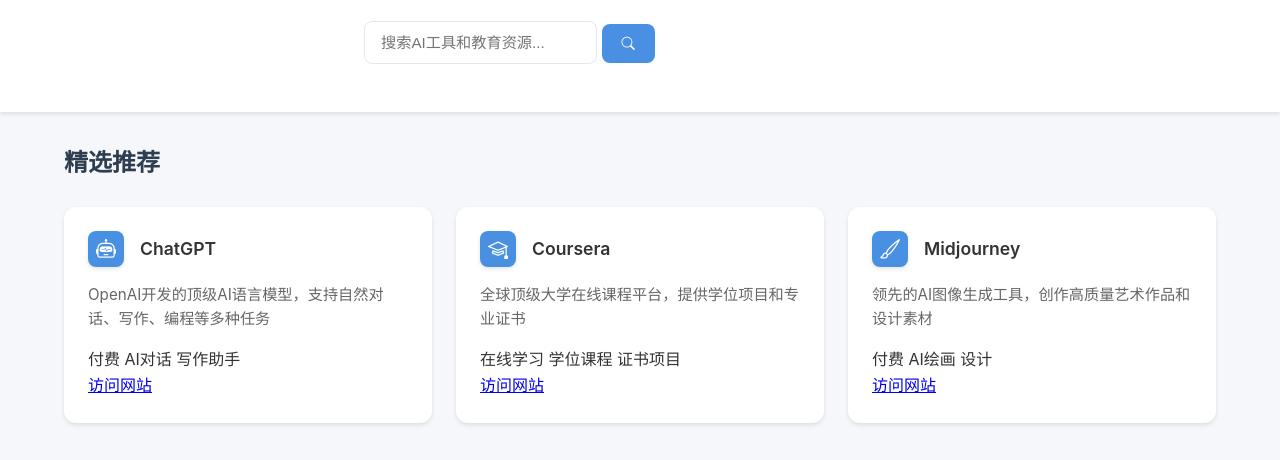
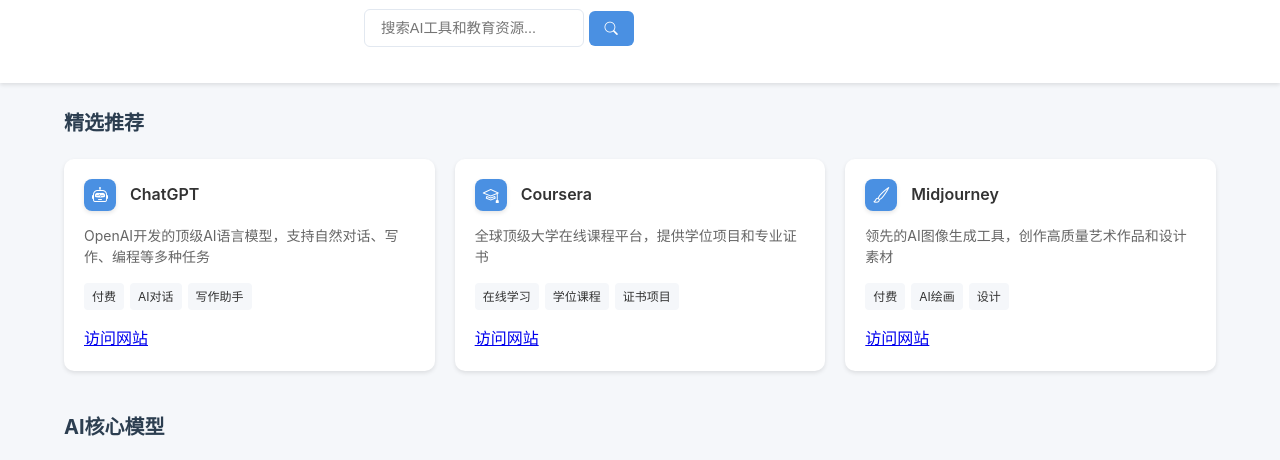
Before and after one commit to ouu25/ai-nav, a plain HTML site: page index.html in a window 1280 px wide. Shown: the part 65-525 px from the top of the page. Drawn offline with nearby package versions, Linux system fonts and the light colour scheme.

Commit message:
全面优化页面样式：减小间距、按钮和字体大小

```diff
--- a/css/style.css
+++ b/css/style.css
@@ -26,7 +26,7 @@
 .main-nav {
     background-color: var(--card-background);
     box-shadow: var(--card-shadow);
-    padding: 1rem 0;
+    padding: 0.75rem 0;
     position: sticky;
     top: 0;
     z-index: 100;
@@ -50,14 +50,14 @@
 .nav-links {
     list-style: none;
     display: flex;
-    gap: 2rem;
+    gap: 1.5rem;
 }
 
 .nav-links a {
     text-decoration: none;
     color: var(--text-color);
-    font-size: 0.95rem;
-    padding: 0.5rem 1rem;
+    font-size: 0.9rem;
+    padding: 0.5rem 0.75rem;
     border-radius: 6px;
     transition: all 0.2s;
 }
@@ -76,7 +76,7 @@
 /* 搜索框样式 */
 .search-box {
     max-width: 600px;
-    margin: 2rem auto;
+    margin: 1.5rem auto;
     padding: 0 1.5rem;
 }
 
@@ -87,18 +87,18 @@
 
 .search-box input {
     flex: 1;
-    padding: 0.75rem 1rem;
+    padding: 0.6rem 1rem;
     border: 1px solid var(--border-color);
-    border-radius: 8px;
-    font-size: 0.95rem;
+    border-radius: 6px;
+    font-size: 0.9rem;
 }
 
 .search-box button {
-    padding: 0.75rem 1.25rem;
+    padding: 0.6rem 1rem;
     background-color: var(--primary-color);
     color: white;
     border: none;
-    border-radius: 8px;
+    border-radius: 6px;
     cursor: pointer;
     transition: background-color 0.2s;
 }
@@ -111,16 +111,16 @@
 main {
     max-width: 1200px;
     margin: 0 auto;
-    padding: 2rem 1.5rem;
+    padding: 1.5rem;
 }
 
 section {
-    margin-bottom: 3rem;
+    margin-bottom: 2.5rem;
 }
 
 section h2 {
-    font-size: 1.5rem;
-    margin-bottom: 1.5rem;
+    font-size: 1.25rem;
+    margin-bottom: 1.25rem;
     color: var(--secondary-color);
 }
 
@@ -128,39 +128,39 @@
 .featured-grid,
 .card-grid {
     display: grid;
-    gap: 1.5rem;
-    margin-bottom: 2rem;
+    gap: 1.25rem;
+    margin-bottom: 1.5rem;
 }
 
 .featured-grid {
-    grid-template-columns: repeat(auto-fit, minmax(300px, 1fr));
+    grid-template-columns: repeat(auto-fit, minmax(280px, 1fr));
 }
 
 .card-grid {
-    grid-template-columns: repeat(auto-fit, minmax(280px, 1fr));
+    grid-template-columns: repeat(auto-fit, minmax(260px, 1fr));
 }
 
 /* 卡片样式 */
 .featured-card,
 .card {
     background: var(--card-background);
-    border-radius: 12px;
+    border-radius: 10px;
     box-shadow: var(--card-shadow);
     overflow: hidden;
     transition: transform 0.2s;
 }
 
 .featured-card {
-    padding: 1.5rem;
+    padding: 1.25rem;
 }
 
 .card {
-    padding: 1.25rem;
+    padding: 1rem;
 }
 
 .featured-card:hover,
 .card:hover {
-    transform: translateY(-4px);
+    transform: translateY(-3px);
 }
 
 .featured-content {
@@ -171,16 +171,16 @@
 .resource-header {
     display: flex;
     align-items: center;
-    gap: 1rem;
-    margin-bottom: 1rem;
+    gap: 0.875rem;
+    margin-bottom: 0.875rem;
 }
 
 .resource-icon {
     display: inline-flex;
     align-items: center;
     justify-content: center;
-    width: 36px;
-    height: 36px;
+    width: 32px;
+    height: 32px;
     background-color: var(--primary-color);
     border-radius: 8px;
     box-shadow: var(--card-shadow);
@@ -188,7 +188,7 @@
 }
 
 .resource-icon i {
-    font-size: 1.25rem;
+    font-size: 1rem;
     color: white;
     line-height: 1;
 }
@@ -201,7 +201,7 @@
 
 .resource-header h3 {
     margin: 0;
-    font-size: 1.1rem;
+    font-size: 1rem;
     font-weight: 600;
     color: var(--text-color);
 }
@@ -209,9 +209,26 @@
 /* 描述文本 */
 .featured-card p,
 .card .description {
-    font-size: 0.95rem;
+    font-size: 0.875rem;
     color: #666;
     margin-bottom: 1rem;
+    line-height: 1.5;
+}
+
+/* 标签样式 */
+.tags {
+    display: flex;
+    flex-wrap: wrap;
+    gap: 0.375rem;
+    margin-bottom: 1rem;
+}
+
+.tag {
+    font-size: 0.75rem;
+    padding: 0.25rem 0.5rem;
+    background-color: var(--background-color);
+    color: var(--text-color);
+    border-radius: 4px;
 }
 
 /* 访问按钮 */
@@ -221,12 +238,12 @@
 
 .card .actions a {
     display: inline-block;
-    padding: 0.5rem 1rem;
+    padding: 0.5rem 0.75rem;
     background-color: var(--primary-color);
     color: white;
     text-decoration: none;
     border-radius: 6px;
-    font-size: 0.9rem;
+    font-size: 0.875rem;
     transition: background-color 0.2s;
 }
 
@@ -237,10 +254,10 @@
 /* 页脚样式 */
 footer {
     text-align: center;
-    padding: 2rem 1.5rem;
+    padding: 1.5rem;
     background-color: var(--card-background);
     color: #666;
-    font-size: 0.9rem;
+    font-size: 0.875rem;
     border-top: 1px solid var(--border-color);
 }
 
@@ -249,14 +266,25 @@
     .nav-content {
         flex-direction: column;
         gap: 1rem;
+        padding: 0.75rem 1rem;
     }
 
     .nav-links {
-        gap: 1rem;
+        gap: 0.75rem;
+        flex-wrap: wrap;
+        justify-content: center;
     }
 
     .featured-grid,
     .card-grid {
         grid-template-columns: 1fr;
     }
+
+    .search-box {
+        margin: 1rem auto;
+    }
+
+    main {
+        padding: 1rem;
+    }
 }
```
